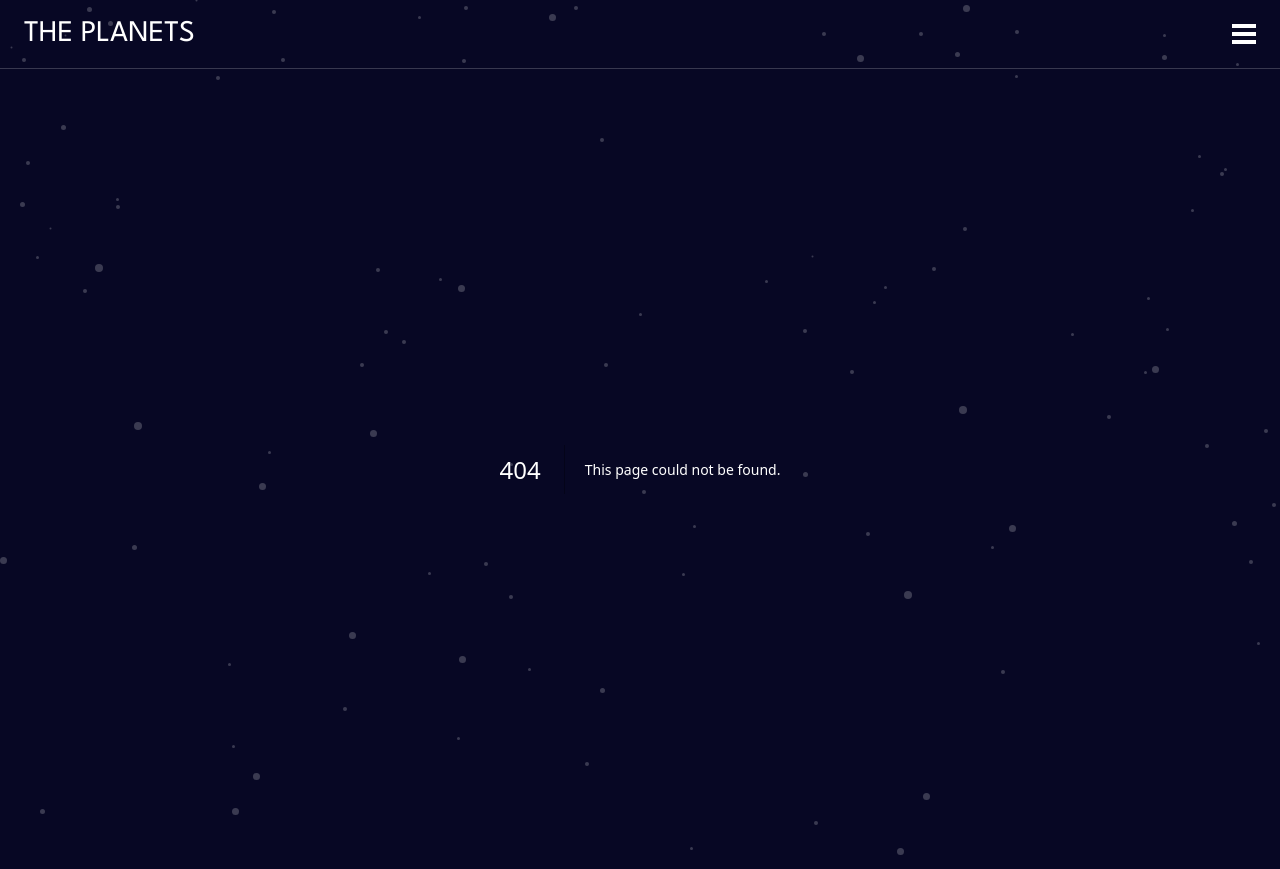
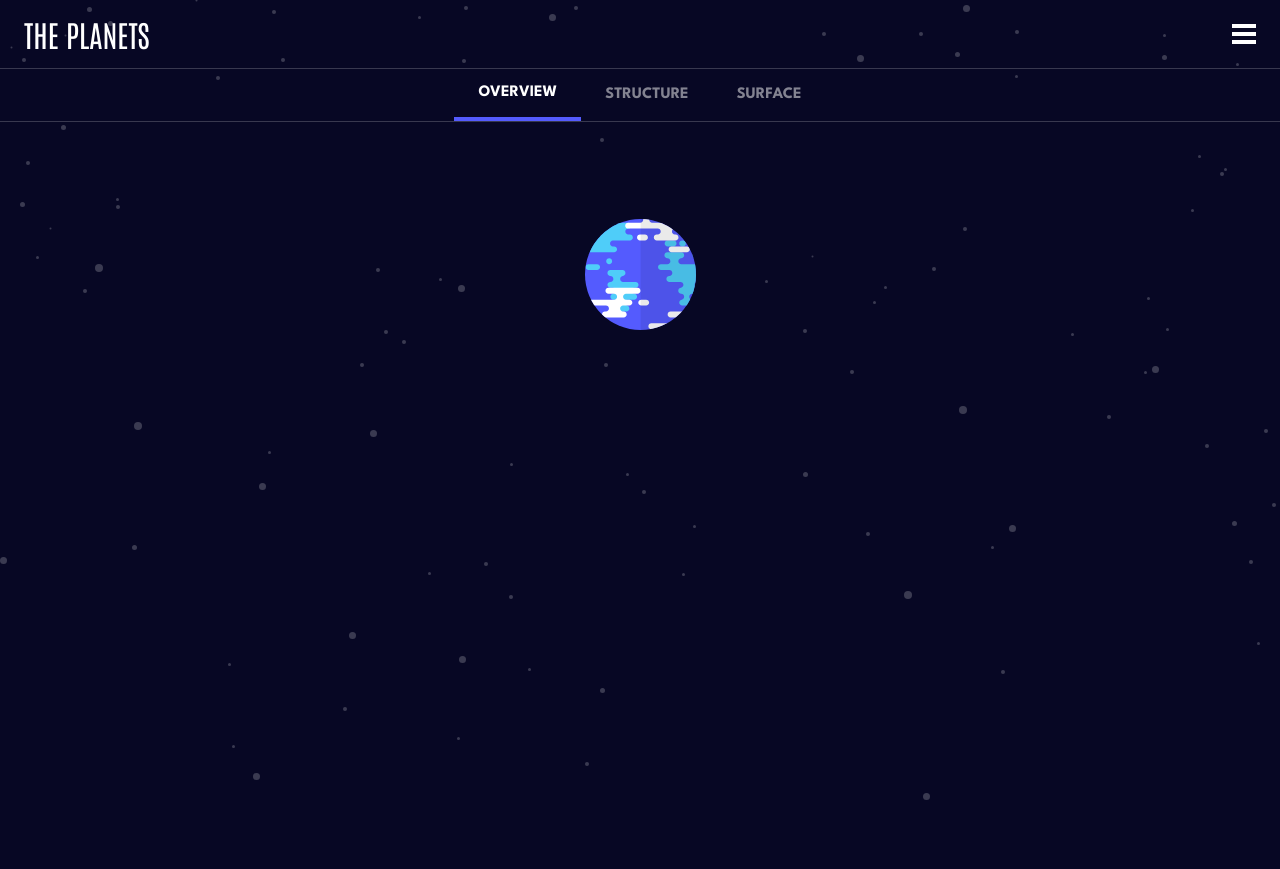
Before and after one commit to Tripouille/fm-the-planets, a Next.js app: page /earth in a window 1280 px wide. Before the commit this address had no page. After the commit the page ends 800 px from the top, so only its background shows below. Built offline with nearby package versions, Linux system fonts and the light colour scheme.

Commit message:
feat: create PlanetTabs

```diff
--- a/next.config.js
+++ b/next.config.js
@@ -3,6 +3,15 @@ const nextConfig = {
   experimental: {
     appDir: true,
   },
+  async redirects() {
+    return [
+      {
+        source: "/",
+        destination: "/mercury",
+        permanent: true,
+      },
+    ];
+  },
 };
 
 module.exports = nextConfig;
--- a/package.json
+++ b/package.json
@@ -9,6 +9,7 @@
     "lint": "eslint . --ext .ts,.tsx"
   },
   "dependencies": {
+    "@radix-ui/react-tabs": "1.0.3",
     "@total-typescript/ts-reset": "0.4.2",
     "@types/node": "18.15.11",
     "@types/react": "18.0.35",
@@ -26,6 +27,7 @@
     "react": "18.2.0",
     "react-dom": "18.2.0",
     "tailwindcss": "3.3.1",
-    "typescript": "5.0.4"
+    "typescript": "5.0.4",
+    "zod": "3.21.4"
   }
 }
--- /dev/null
+++ b/src/app/[planet]/page.tsx
@@ -0,0 +1,22 @@
+import { PlanetTabs } from "@/components/PlanetTabs";
+import { planetSchema } from "@/utils/planet";
+import { notFound } from "next/navigation";
+
+interface PlanetPageProps {
+  params: {
+    planet: string;
+  };
+}
+
+const PlanetPage = ({ params }: PlanetPageProps) => {
+  const planet = planetSchema.safeParse(params.planet);
+  if (!planet.success) notFound();
+
+  return (
+    <>
+      <PlanetTabs planet={planet.data} />
+    </>
+  );
+};
+
+export default PlanetPage;
--- a/src/app/layout.tsx
+++ b/src/app/layout.tsx
@@ -24,7 +24,7 @@ const RootLayout = ({ children }: { children: React.ReactNode }) => {
         className={`${antonio.variable} ${spartan.variable} flex min-h-screen flex-col items-center bg-black bg-stars font-spartan text-white`}
       >
         <Header />
-        <main className="flex-grow w-full">{children}</main>
+        <main className="w-full flex-grow">{children}</main>
       </body>
     </html>
   );
--- a/src/components/Header.tsx
+++ b/src/components/Header.tsx
@@ -9,7 +9,7 @@ export function Header() {
   const [isOpen, setIsOpen] = useState(false);
 
   return (
-    <header className="relative w-full">
+    <header className="relative z-10 w-full">
       <nav
         aria-hidden={!isOpen}
         className={clsx(
@@ -18,10 +18,10 @@ export function Header() {
           "absolute left-0 w-full transition-transform duration-500"
         )}
       >
-        <NavigationLinks />
+        <NavigationLinks onClick={() => setIsOpen(false)} />
       </nav>
       <div className="bg-dark relative flex w-full justify-between border-b-[1px] border-gray-dark bg-black bg-stars px-6 py-4">
-        <p className="text-3xl">THE PLANETS</p>
+        <p className="font-antonio text-3xl">THE PLANETS</p>
         <BurgerButton
           isOpen={isOpen}
           onClick={() => setIsOpen((prev) => !prev)}
@@ -31,7 +31,7 @@ export function Header() {
   );
 }
 
-const NavigationLinks = () => {
+const NavigationLinks = ({ onClick }: { onClick: () => void }) => {
   return (
     <ul
       className={clsx(
@@ -41,8 +41,9 @@ const NavigationLinks = () => {
       {data.map(({ name }) => (
         <li className="group w-full" key={name}>
           <Link
+            onClick={onClick}
             href={`/${name.toLowerCase()}`}
-            className="flex h-full items-center justify-between border-b-[1px] border-gray-dark py-6 focus-visible:outline-none group-last:border-b-0"
+            className="flex h-full items-center justify-between border-b-[1px] border-gray-dark py-6 group-last:border-b-0"
           >
             <p className={clsx("text-md flex items-start gap-6")}>
               <span
--- /dev/null
+++ b/src/components/PlanetTabs.tsx
@@ -0,0 +1,95 @@
+"use client";
+import { Planet } from "@/utils/planet";
+import * as Tabs from "@radix-ui/react-tabs";
+import clsx from "clsx";
+import Image from "next/image";
+
+export const PlanetTabs = ({ planet }: { planet: Planet }) => {
+  return (
+    <Tabs.Root
+      className="grid grid-cols-1 place-items-center"
+      defaultValue="overview"
+    >
+      <Tabs.List
+        data-planet={planet}
+        className={clsx(
+          "flex w-full flex-wrap justify-center border-b-[1px] border-gray-dark font-bold text-gray-base",
+          "[&[data-planet=mercury]_button]:border-mercury",
+          "[&[data-planet=venus]_button]:border-venus",
+          "[&[data-planet=earth]_button]:border-earth",
+          "[&[data-planet=mars]_button]:border-mars",
+          "[&[data-planet=jupiter]_button]:border-jupiter",
+          "[&[data-planet=saturn]_button]:border-saturn",
+          "[&[data-planet=uranus]_button]:border-uranus",
+          "[&[data-planet=neptune]_button]:border-neptune"
+        )}
+        aria-label="Manage the planet view"
+      >
+        <Tabs.Trigger
+          className="px-6 py-3 aria-selected:border-b-4 aria-selected:text-white"
+          value="overview"
+        >
+          OVERVIEW
+        </Tabs.Trigger>
+        <Tabs.Trigger
+          className="px-6 py-3 aria-selected:border-b-4 aria-selected:text-white"
+          value="structure"
+        >
+          STRUCTURE
+        </Tabs.Trigger>
+        <Tabs.Trigger
+          className="px-6 py-3 aria-selected:border-b-4 aria-selected:text-white"
+          value="surface"
+        >
+          SURFACE
+        </Tabs.Trigger>
+      </Tabs.List>
+      <Tabs.Content
+        className="col-start-1 row-start-2 grid min-h-[19rem] place-items-center transition-transform [&[data-state='inactive']]:translate-x-full"
+        value="overview"
+      >
+        <Image
+          alt={planet}
+          src={`/assets/planet-${planet}.svg`}
+          width={111}
+          height={111}
+          sizes="111w"
+        />
+      </Tabs.Content>
+      <Tabs.Content
+        className="col-start-1 row-start-2 grid min-h-[19rem] place-items-center transition-transform [&[data-state='inactive']]:translate-x-full"
+        value="structure"
+      >
+        <Image
+          alt={`${planet} internal view`}
+          src={`/assets/planet-${planet}-internal.svg`}
+          width={111}
+          height={111}
+          sizes="111w"
+        />
+      </Tabs.Content>
+      <Tabs.Content
+        className=" col-start-1 row-start-2 grid min-h-[19rem] place-items-center transition-transform [&[data-state='inactive']]:translate-x-full"
+        value="surface"
+      >
+        <div className="relative">
+          <Image
+            alt={planet}
+            src={`/assets/planet-${planet}.svg`}
+            width={111}
+            height={111}
+            sizes="111w"
+          />
+          <Image
+            alt={`${planet} surface view`}
+            src={`/assets/geology-${planet}.png`}
+            width={70}
+            height={70}
+            sizes="70w"
+            className="absolute left-1/2 top-3/4 -translate-x-1/2"
+          />
+        </div>
+      </Tabs.Content>
+    </Tabs.Root>
+  );
+};
--- /dev/null
+++ b/src/utils/planet.ts
@@ -0,0 +1,14 @@
+import z from "zod";
+
+export const planetSchema = z.enum([
+  "mercury",
+  "venus",
+  "earth",
+  "mars",
+  "jupiter",
+  "saturn",
+  "uranus",
+  "neptune",
+] as const);
+
+export type Planet = z.infer<typeof planetSchema>;
```
Also changed, not shown: 1 other file (tests, documents, lock files or other folders).
